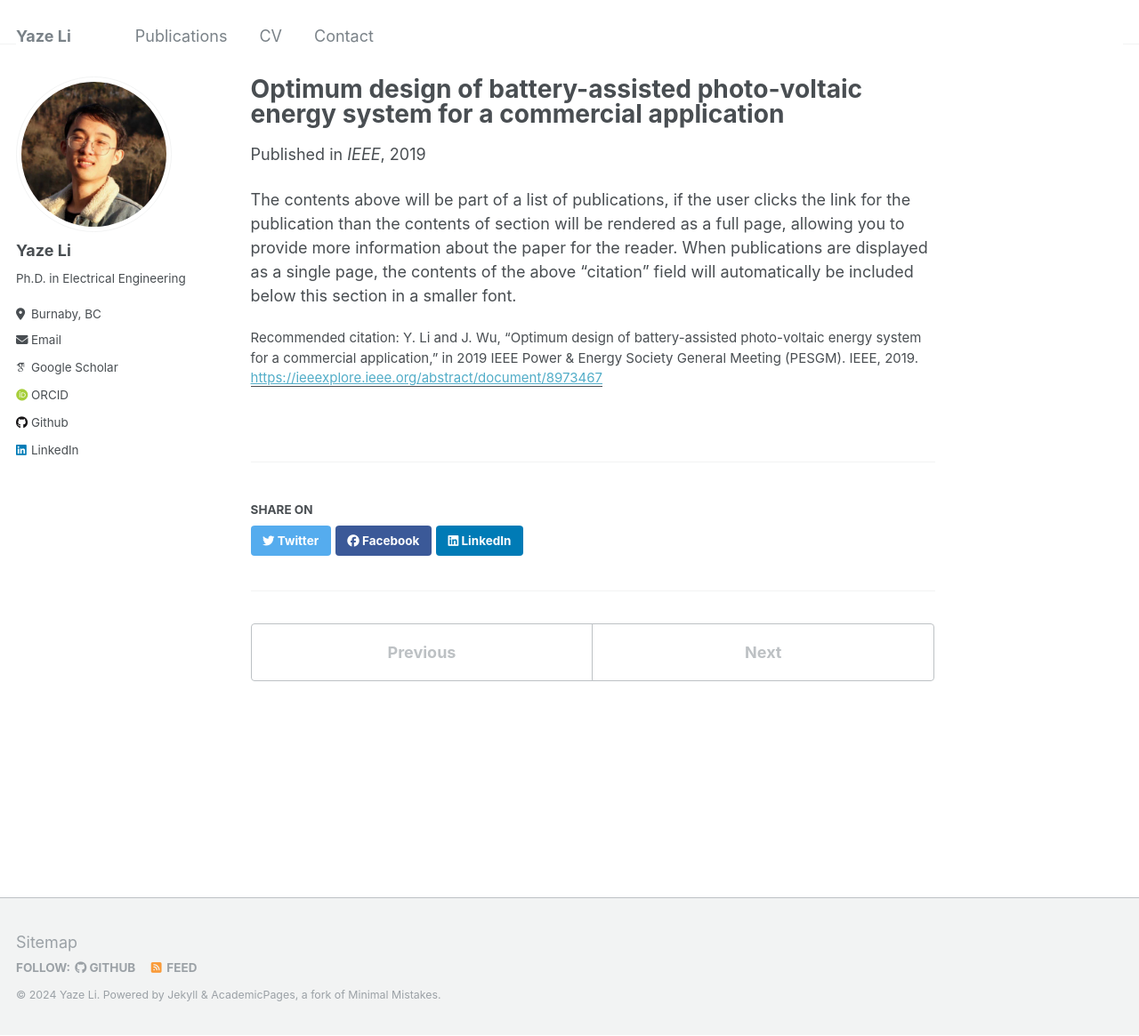
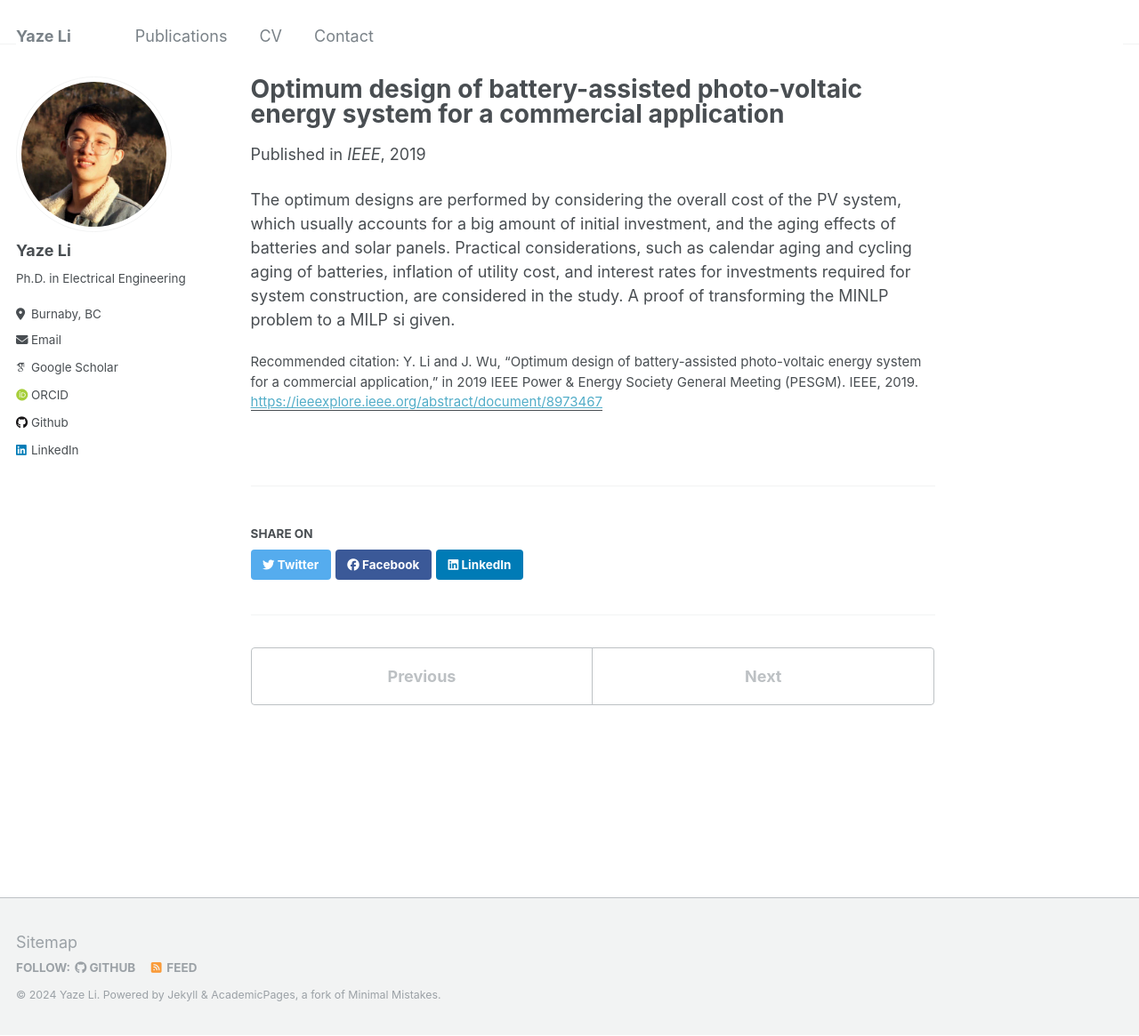
Before and after one commit to Arthurliyaze/Arthurliyaze.github.io, a Jekyll site: the page built from _publications/2019-08-04-pes-optimum-commercial-system.md, in a window 1280 px wide and 1165 px high. Shown: the whole window at 89% size. Built offline with Jekyll 4.4.1, drawn with Linux system fonts in a browser that asks for light colours; some web fonts are replaced.

Commit message:
Update 2019-08-04-pes-optimum-commercial-system.md

```diff
--- a/_publications/2019-08-04-pes-optimum-commercial-system.md
+++ b/_publications/2019-08-04-pes-optimum-commercial-system.md
@@ -9,4 +9,4 @@ paperurl: 'https://ieeexplore.ieee.org/abstract/document/8973467'
 citation: 'Y. Li and J. Wu, “Optimum design of battery-assisted photo-voltaic energy system for a commercial application,” in 2019 IEEE Power & Energy Society General Meeting (PESGM). IEEE, 2019.'
 ---
 
-The contents above will be part of a list of publications, if the user clicks the link for the publication than the contents of section will be rendered as a full page, allowing you to provide more information about the paper for the reader. When publications are displayed as a single page, the contents of the above "citation" field will automatically be included below this section in a smaller font.
+The optimum designs are performed by considering the overall cost of the PV system, which usually accounts for a big amount of initial investment, and the aging effects of batteries and solar panels. Practical considerations, such as calendar aging and cycling aging of batteries, inflation of utility cost, and interest rates for investments required for system construction, are considered in the study. A proof of transforming the MINLP problem to a MILP si given.
```
